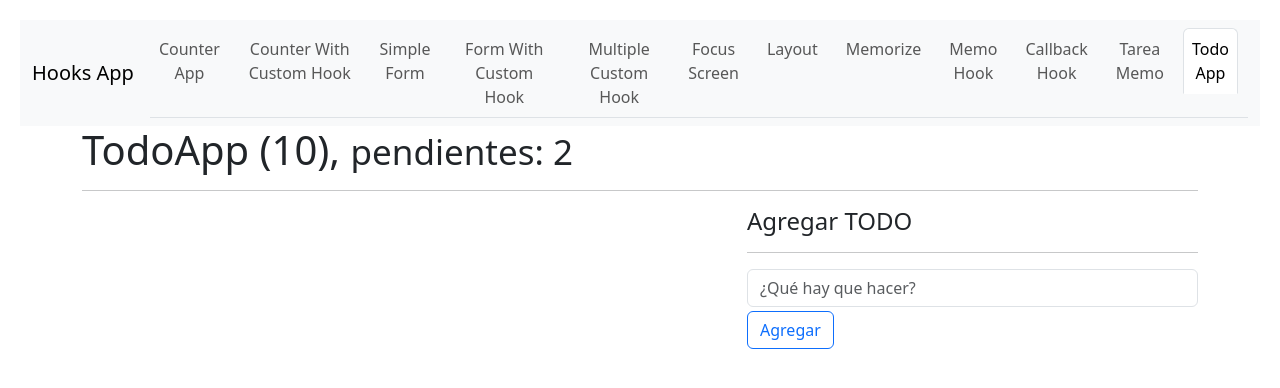
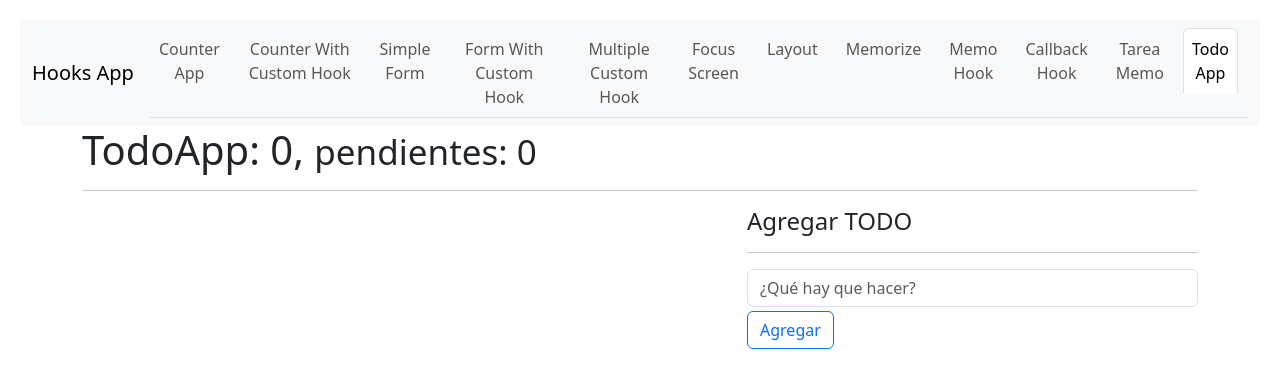
Before and after one commit to juanbpadilla/05-hook-app, a React (Vite) app: page / in a window 1280 px wide. Both pictures are taken after a click on the button "Todo App". Shown: the top 388 px of the page. Built offline with nearby package versions, Linux system fonts and the light colour scheme.

Commit message:
Tarea - custom Hook useTodos
Refactorizar TodoApp para utilizar el hook useTodos

```diff
--- a/src/08-useReducer/TodoApp.jsx
+++ b/src/08-useReducer/TodoApp.jsx
@@ -1,56 +1,17 @@
-import { useEffect, useReducer } from 'react'
-import { todoReducer } from './todoReducer';
 import { TodoList } from './TodoList';
 import { TodoAdd } from './TodoAdd';
+import { useTodos } from '../hooks';
 
-const initialState = [
-  // {
-  //   id: new Date().getTime(),
-  //   description: 'Recolectar piedra del alma',
-  //   done: false
-  // },
-];
 
-const init = () => {
-  return JSON.parse( localStorage.getItem('todos') ) || [];
-}
 
 
 export const TodoApp = () => {
 
-  const [ todos, dispatch ] = useReducer( todoReducer, initialState, init );
-
-  useEffect(() => {
-    localStorage.setItem('todos', JSON.stringify( todos ) );
-  }, [todos])
-
-
-  const handleNewTodo = ( todo ) => {
-    const action = {
-      type: '[TODO] Add Todo',
-      payload: todo
-    }
-
-    dispatch( action );
-  }
-
-  const handleDeleteTodo = ( id ) => {
-    dispatch({
-      type: '[TODO] Remove Todo',
-      payload: id
-    });
-  }
-
-  const handleToggleTodo = ( id ) => {
-    dispatch({
-      type: '[TODO] Toggle Todo',
-      payload: id
-    });
-  }
+  const { todos, todosCount, pendingCount, handleNewTodo, handleDeleteTodo, handleToggleTodo } = useTodos();
 
   return (
     <>
-      <h1>TodoApp (10), <small>pendientes: 2</small></h1>
+      <h1>TodoApp: { todosCount }, <small>pendientes: { pendingCount }</small></h1>
       <hr />
 
       <div className='row'>
--- a/src/hooks/index.js
+++ b/src/hooks/index.js
@@ -1,3 +1,4 @@
+export * from './useTodos';
 export * from "./useCounter";
 export * from "./useFetch";
 export * from "./useForm";
--- /dev/null
+++ b/src/hooks/useTodos.js
@@ -0,0 +1,47 @@
+import { useEffect, useReducer } from 'react'
+import { todoReducer } from '../08-useReducer/todoReducer';
+
+const init = () => {
+  return JSON.parse( localStorage.getItem('todos') ) || [];
+}
+
+export const useTodos = () => {
+
+  const [ todos, dispatch ] = useReducer( todoReducer, [], init );
+
+  useEffect(() => {
+    localStorage.setItem('todos', JSON.stringify( todos ) );
+  }, [todos])
+
+  const handleNewTodo = ( todo ) => {
+    const action = {
+      type: '[TODO] Add Todo',
+      payload: todo
+    }
+
+    dispatch( action );
+  }
+
+  const handleDeleteTodo = ( id ) => {
+    dispatch({
+      type: '[TODO] Remove Todo',
+      payload: id
+    });
+  }
+
+  const handleToggleTodo = ( id ) => {
+    dispatch({
+      type: '[TODO] Toggle Todo',
+      payload: id
+    });
+  }
+
+  return {
+    todos,
+    todosCount: todos.length,
+    pendingCount: todos.filter( todo => !todo.done ).length,
+    handleNewTodo,
+    handleDeleteTodo,
+    handleToggleTodo
+  }
+}
```
